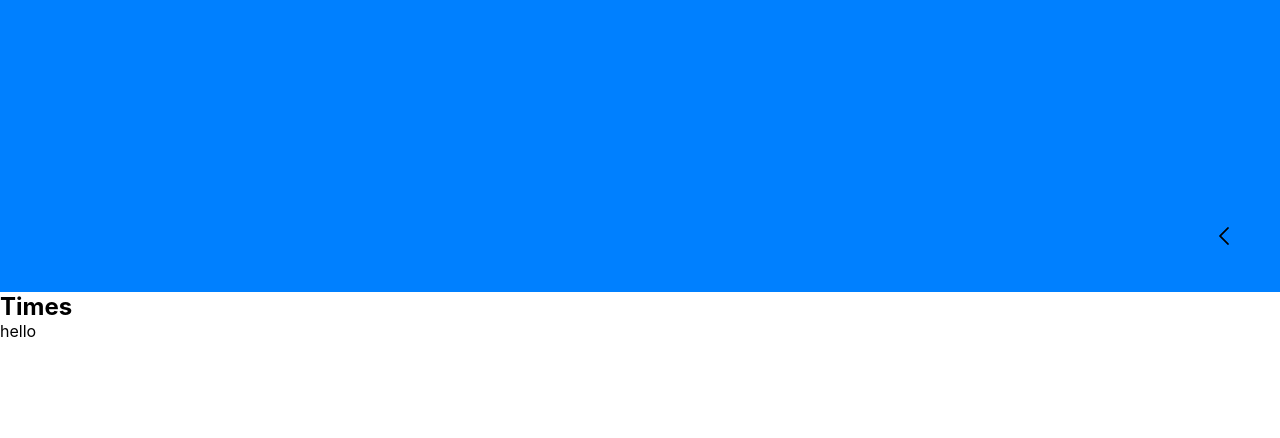
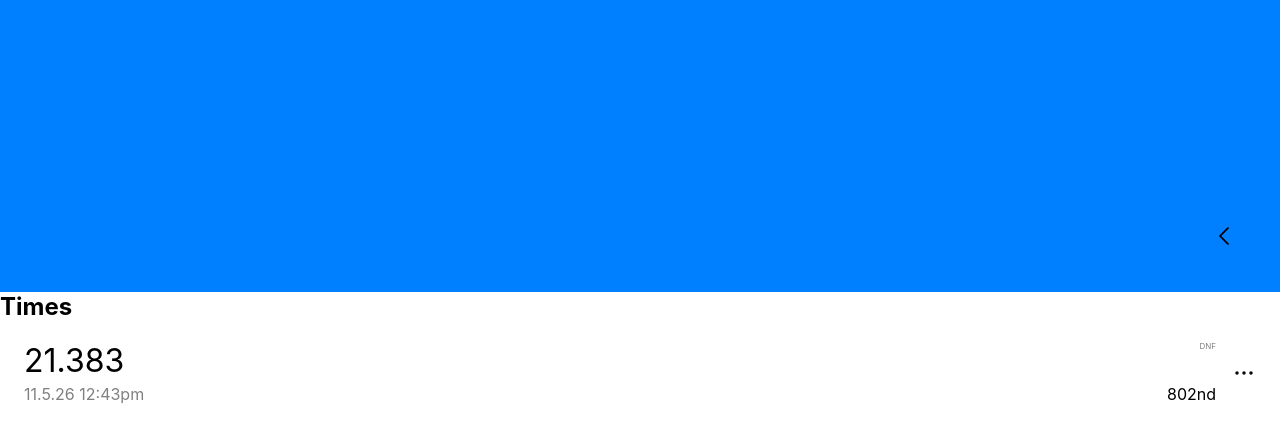
Before and after one commit to LightslicerGP/TimeSkip, a plain HTML site: page index.html in a window 1280 px wide. Shown: the part 508-946 px from the top of the page. Drawn offline with Linux system fonts and the light colour scheme; a web font is replaced by a local one.

Commit message:
Added catagory to class, and working on times
Track solve numbers per category and pass the current category when recording times. Replace the placeholder Times content with a styled solve entry showing its time, date, number, modification, and options icon.

```diff
--- a/Backend/timer.js
+++ b/Backend/timer.js
@@ -8,6 +8,11 @@ export class Time {
         this.minutes = Number(minutes) || 0;
         this.category = String(category ?? "3x3");
         this.datetime = new Date().toISOString();
+
+        const storageKey = `solveCount_${this.category}`;
+        const nextSolveNumber = (parseInt(localStorage.getItem(storageKey), 10) || 0) + 1;
+        localStorage.setItem(storageKey, nextSolveNumber);
+        this.solveNumber = nextSolveNumber;
     }
 
     get totalMs() {
@@ -212,7 +217,9 @@ function handlePressDown() {
         const minutes = Math.floor(elapsedMs / 60_000);
         const seconds = Math.floor((elapsedMs % 60_000) / 1000);
         const ms = Math.floor(elapsedMs % 1000);
-        const newTime = new Time(ms, seconds, minutes);
+
+        const currentCategory = "3x3";
+        const newTime = new Time(ms, seconds, minutes, currentCategory);
 
         const savedTimes = JSON.parse(localStorage.getItem("solveTimes") || "[]");
         savedTimes.push(newTime);
--- a/index.css
+++ b/index.css
@@ -115,6 +115,58 @@ nav>#BR {
     font-family: "San Fransisco Mono";
 }
 
+#times>.card {
+    padding: 0px;
+}
+
+.timelistItem {
+    display: grid;
+    grid-template-columns: 1fr auto auto;
+    grid-template-rows: auto auto;
+    grid-template-areas:
+        "time dnf options"
+        "date number options";
+    gap: 4px 16px;
+    padding: 20px 24px;
+}
+
+.timelistTime {
+    grid-area: time;
+    font-size: 32px;
+    align-self: start;
+    padding: 0;
+}
+
+.timelistDate {
+    grid-area: date;
+    color: #808080;
+    align-self: end;
+    padding: 0;
+}
+
+.timelistModification {
+    grid-area: dnf;
+    font-size: 8px;
+    text-align: right;
+    color: #808080;
+    align-self: start;
+    text-transform: uppercase;
+}
+
+.timelistNumber {
+    grid-area: number;
+    text-align: right;
+    align-self: end;
+}
+
+.timelistOptions {
+    grid-area: options;
+    width: 24px;
+    height: 24px;
+    align-self: center;
+    justify-self: end;
+}
+
 @media (prefers-color-scheme: dark) {
     svg {
         stroke: #ffffff;
--- a/index.html
+++ b/index.html
@@ -78,7 +78,20 @@
             <h1>Times</h1>
         </header>
         <div class="card">
-            <p>hello</p>
+            <div class="timelistItem">
+                <p class="timelistTime">21.383</p>
+                <p class="timelistDate">11.5.26 12:43pm</p>
+                <p class="timelistNumber">802nd</p>
+                <p class="timelistModification">DNF</p>
+                <!-- <p class="timelistPlusTwo">11.5.26 12:43pm</p> -->
+                <svg class="timelistOptions" xmlns="http://www.w3.org/2000/svg" viewBox="0 0 24 24" fill="none"
+                    stroke-width="1.5" stroke-linecap="round" stroke-linejoin="round">
+                    <path stroke="none" d="M0 0h24v24H0z" fill="none" />
+                    <path d="M4 12a1 1 0 1 0 2 0a1 1 0 1 0 -2 0" />
+                    <path d="M11 12a1 1 0 1 0 2 0a1 1 0 1 0 -2 0" />
+                    <path d="M18 12a1 1 0 1 0 2 0a1 1 0 1 0 -2 0" />
+                </svg>
+            </div>
         </div>
     </section>
     <section id="leaderboard" class="removed"></section>
```
